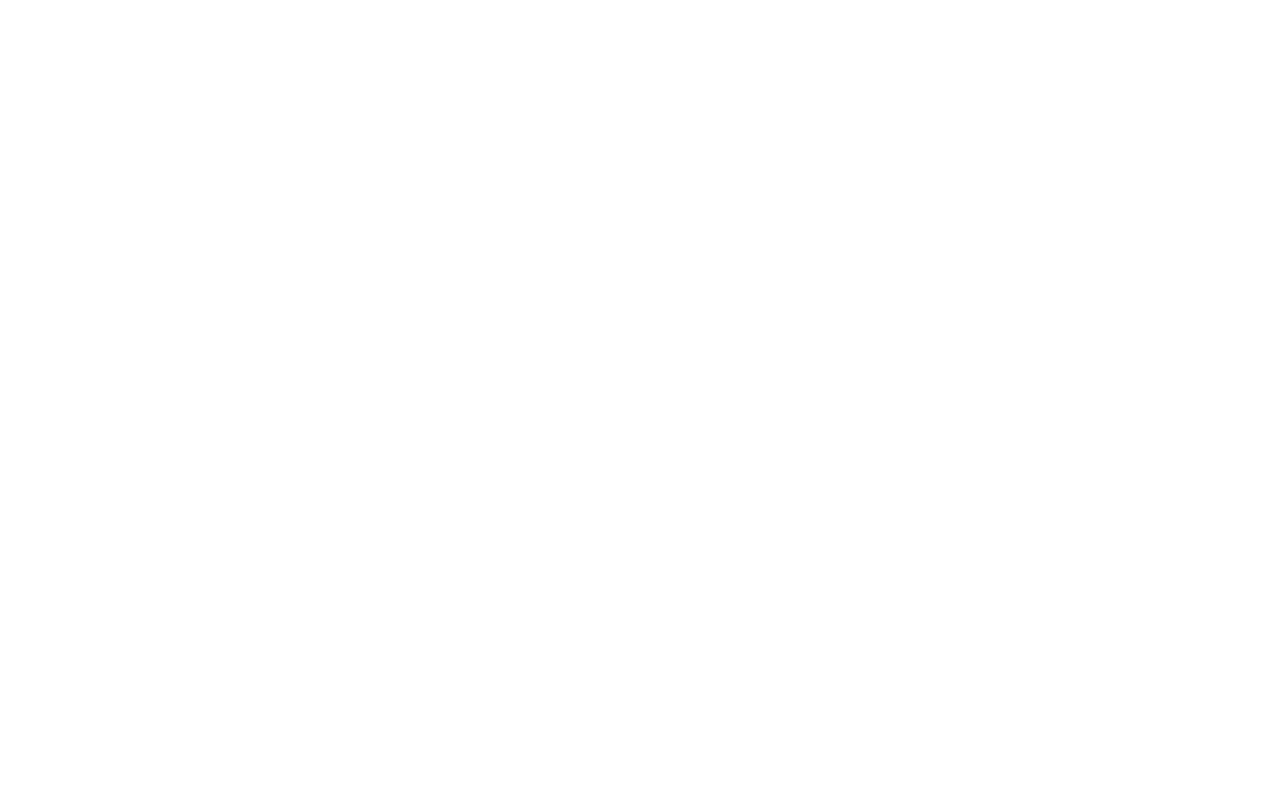
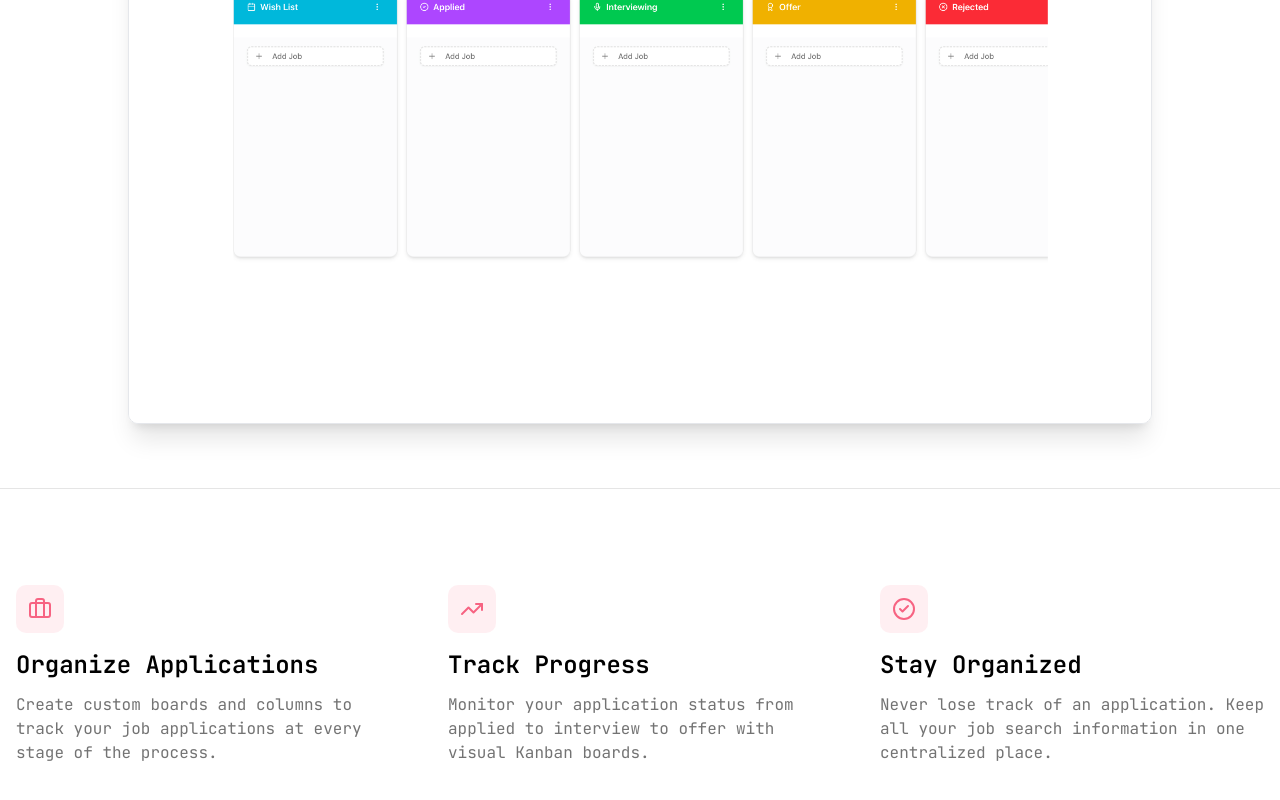
Before and after one commit to denniesia/job-application-tracker, a Next.js app: page / in a window 1280 px wide. Shown: the part 840-1640 px from the top of the page. Before the commit the page ends 800 px from the top, so only its background shows below. Built offline with nearby package versions, Linux system fonts and the light colour scheme.

Commit message:
landing page

```diff
--- /dev/null
+++ b/app/dashboard/page.jsx
@@ -0,0 +1,5 @@
+export default function Dashboard() {
+  return (
+    <h1>This is the dashboard page</h1>
+  );
+}
--- a/app/globals.css
+++ b/app/globals.css
@@ -54,8 +54,8 @@
   --card-foreground: oklch(0.145 0 0);
   --popover: oklch(1 0 0);
   --popover-foreground: oklch(0.145 0 0);
-  --primary: oklch(0.205 0 0);
-  --primary-foreground: oklch(0.985 0 0);
+  --primary: #f76382;
+  --primary-foreground: oklch(96.416% 0.00011 271.152);
   --secondary: oklch(0.97 0 0);
   --secondary-foreground: oklch(0.205 0 0);
   --muted: oklch(0.97 0 0);
--- a/app/layout.tsx
+++ b/app/layout.tsx
@@ -3,7 +3,12 @@
 import "./globals.css";
 import { cn } from "@/lib/utils";
 
-const jetbrainsMono = JetBrains_Mono({subsets:['latin'],variable:'--font-mono'});
+import NavBar from "../components/NavBar.jsx"
+
+const jetbrainsMono = JetBrains_Mono({
+  subsets: ["latin"],
+  variable: "--font-mono",
+});
 
 const geistSans = Geist({
   variable: "--font-geist-sans",
@@ -28,9 +33,21 @@
   return (
     <html
       lang="en"
-      className={cn("h-full", "antialiased", geistSans.variable, geistMono.variable, "font-mono", jetbrainsMono.variable)}
+      className={cn(
+        "h-full",
+        "antialiased",
+        geistSans.variable,
+        geistMono.variable,
+        "font-mono",
+        jetbrainsMono.variable,
+      )}
     >
-      <body className="min-h-full flex flex-col">{children}</body>
+      <body className="min-h-full flex flex-col">
+            <NavBar/>
+
+            {children}
+
+        </body>
     </html>
   );
 }
--- a/app/page.tsx
+++ b/app/page.tsx
@@ -1,8 +1,12 @@
 import { Button } from "@/components/ui/button";
-import Image from "next/image";
-import { ArrowRight } from "lucide-react";
+
+import { ArrowRight, TrendingUp, Briefcase, CheckCircle2 } from "lucide-react";
+import Link from "next/link";
+import ImageTabs from "../components/ImageTabs";
 
 export default function Home() {
+
+
     return <div className="flex min-h-screen flex-col bg-white">
         <main className="flex-1">
             <section className="container mx-auto px-4 py-32">
@@ -14,13 +18,61 @@
                         Capture, organize and manage your job search in one place
                     </p>
                     <div className="flex flex-col items-center gap-4">
-                        <Button size="lg" className="h-12 px-8 text-lg font-medium">
-                            Start for free <ArrowRight className="ml-2"/>
-                        </Button>
+                        <Link href="/sign-up" className="w-full">
+                            <Button size="lg" className="h-12 px-8 text-lg font-medium">
+                                Start for free <ArrowRight className="ml-2"/>
+                            </Button>
+                        </Link>
                         <p className="text-sm text-muted-foreground">Free forever. No credit card required.</p>
                     </div>
                 </div>
             </section>
+
+            <ImageTabs/>
+
+            {/* Features Section */}
+        <section className="border-t bg-white py-24">
+          <div className="container mx-auto px-4">
+            <div className="grid gap-12 md:grid-cols-3">
+              <div className="flex flex-col">
+                <div className="mb-4 inline-flex h-12 w-12 items-center justify-center rounded-lg bg-primary/10">
+                  <Briefcase className="h-6 w-6 text-primary" />
+                </div>
+                <h3 className="mb-3 text-2xl font-semibold text-black">
+                  Organize Applications
+                </h3>
+                <p className="text-muted-foreground">
+                  Create custom boards and columns to track your job
+                  applications at every stage of the process.
+                </p>
+              </div>
+              <div className="flex flex-col">
+                <div className="mb-4 inline-flex h-12 w-12 items-center justify-center rounded-lg bg-primary/10">
+                  <TrendingUp className="h-6 w-6 text-primary" />
+                </div>
+                <h3 className="mb-3 text-2xl font-semibold text-black">
+                  Track Progress
+                </h3>
+                <p className="text-muted-foreground">
+                  Monitor your application status from applied to interview to
+                  offer with visual Kanban boards.
+                </p>
+              </div>
+              <div className="flex flex-col">
+                <div className="mb-4 inline-flex h-12 w-12 items-center justify-center rounded-lg bg-primary/10">
+                  <CheckCircle2 className="h-6 w-6 text-primary" />
+                </div>
+                <h3 className="mb-3 text-2xl font-semibold text-black">
+                  Stay Organized
+                </h3>
+                <p className="text-muted-foreground">
+                  Never lose track of an application. Keep all your job search
+                  information in one centralized place.
+                </p>
+              </div>
+            </div>
+          </div>
+        </section>
         </main>
     </div>;
 }
--- /dev/null
+++ b/app/sign-in/page.jsx
@@ -0,0 +1,5 @@
+export default function SignIn() {
+  return (
+    <h1>This is the sing in page</h1>
+  );
+}
--- /dev/null
+++ b/app/sign-up/page.jsx
@@ -0,0 +1,5 @@
+export default function SignUp() {
+  return (
+    <h1>This is the sing up page</h1>
+  );
+}
```
